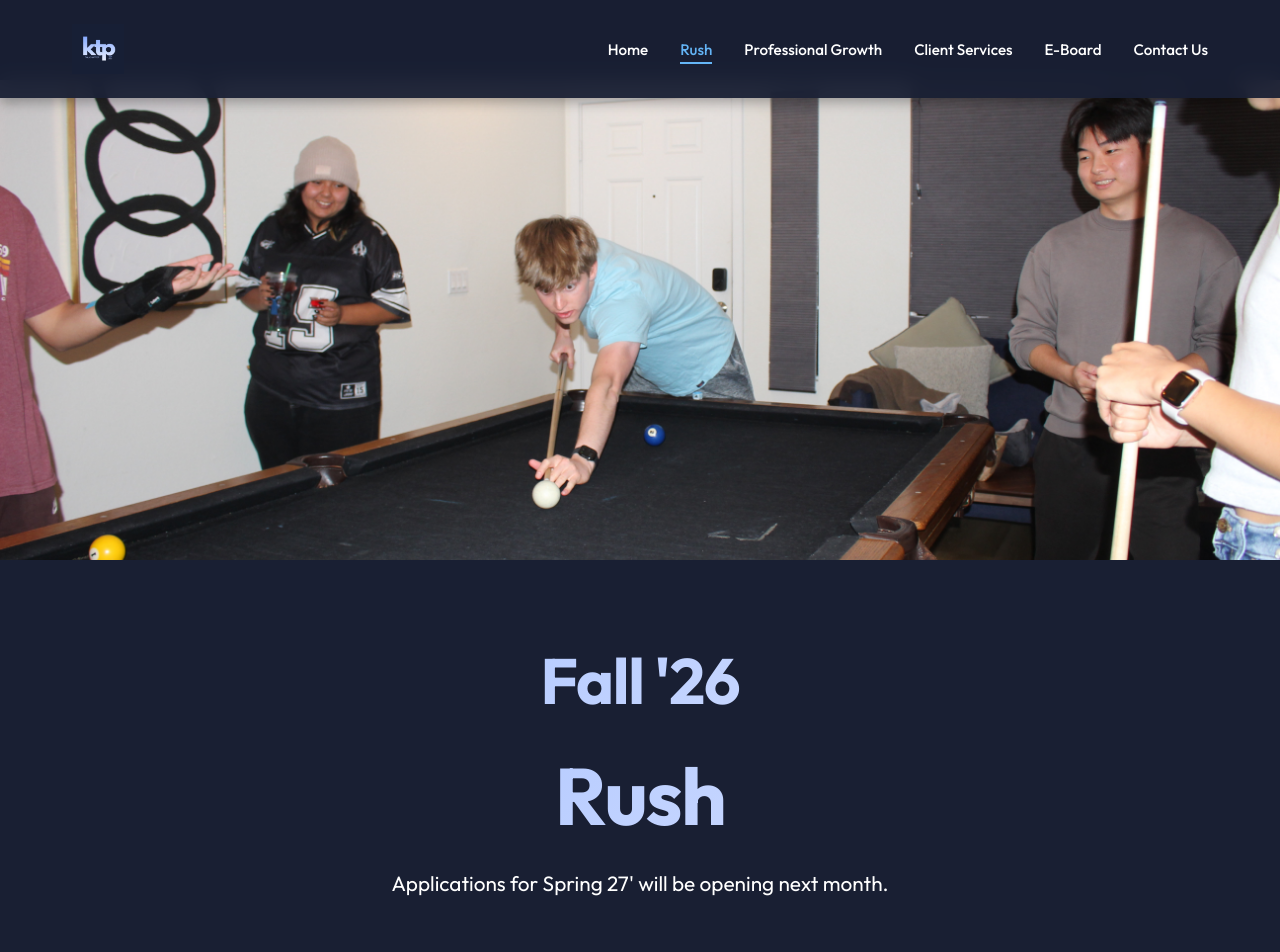
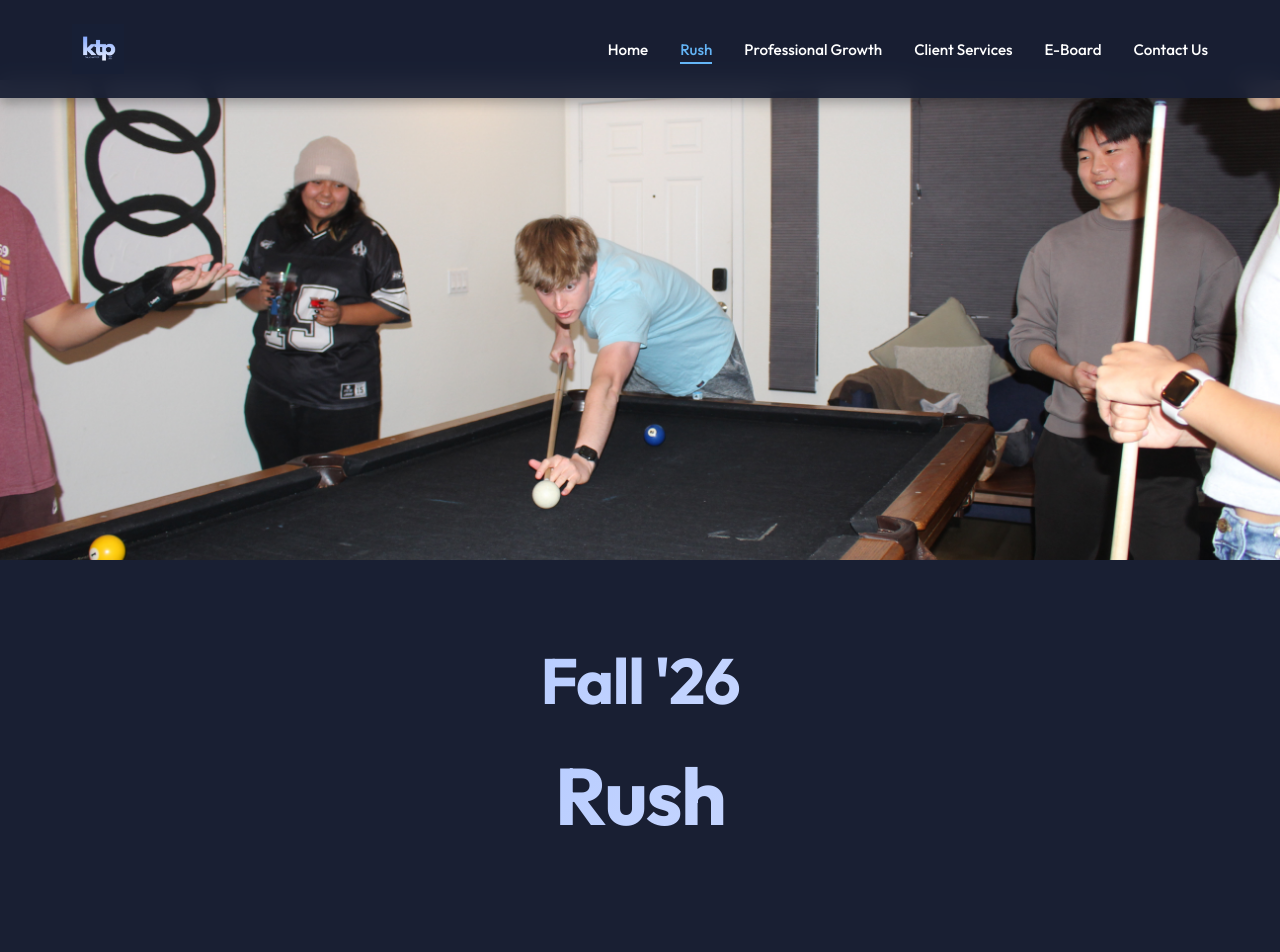
Before and after one commit to simrazargar/ktp-website-2026, a React (Vite) app: page /rush in a window 1280 px wide. Shown: the top 952 px of the page. Built offline with nearby package versions, Linux system fonts and the light colour scheme.

Commit message:
Update Rush.jsx

```diff
--- a/src/pages/Rush.jsx
+++ b/src/pages/Rush.jsx
@@ -29,14 +29,11 @@ function Rush() {
   // Fade in subtitle after rush title completes
   useEffect(() => {
     if (rushTitleComplete) {
-      setTimeout(() => {
-        if (rushSubtitleRef.current) {
-          rushSubtitleRef.current.classList.add('visible')
+        setTimeout(() => {
           setSubtitleVisible(true)
-        }
-      }, 50)
-    }
-  }, [rushTitleComplete])
+        }, 50)
+      }
+    }, [rushTitleComplete])
 
   // Fade in Timeline section after subtitle completes
   useEffect(() => {
@@ -208,9 +205,6 @@ function Rush() {
               </h2>
               {rushTitleComplete && (
                 <>
-                  <p ref={rushSubtitleRef} className="rush-subtitle fade-in-on-scroll">
-                    Applications for Spring 27' will be opening next month.
-                  </p>
                   {rushComplete && (
                     <p className="rush-complete-banner">
                       This semester's rush events have concluded — thanks to everyone who came out! Stay tuned for Spring '27.
```
